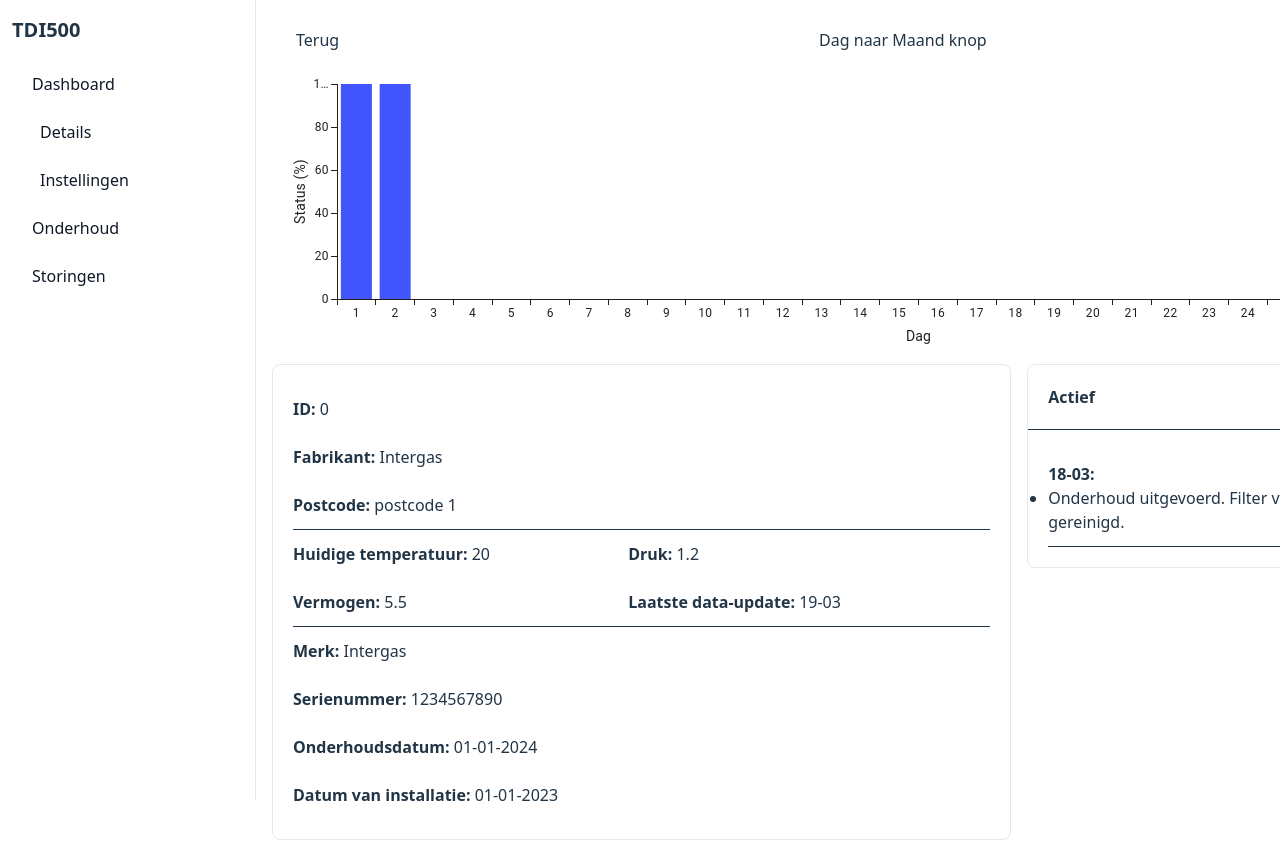
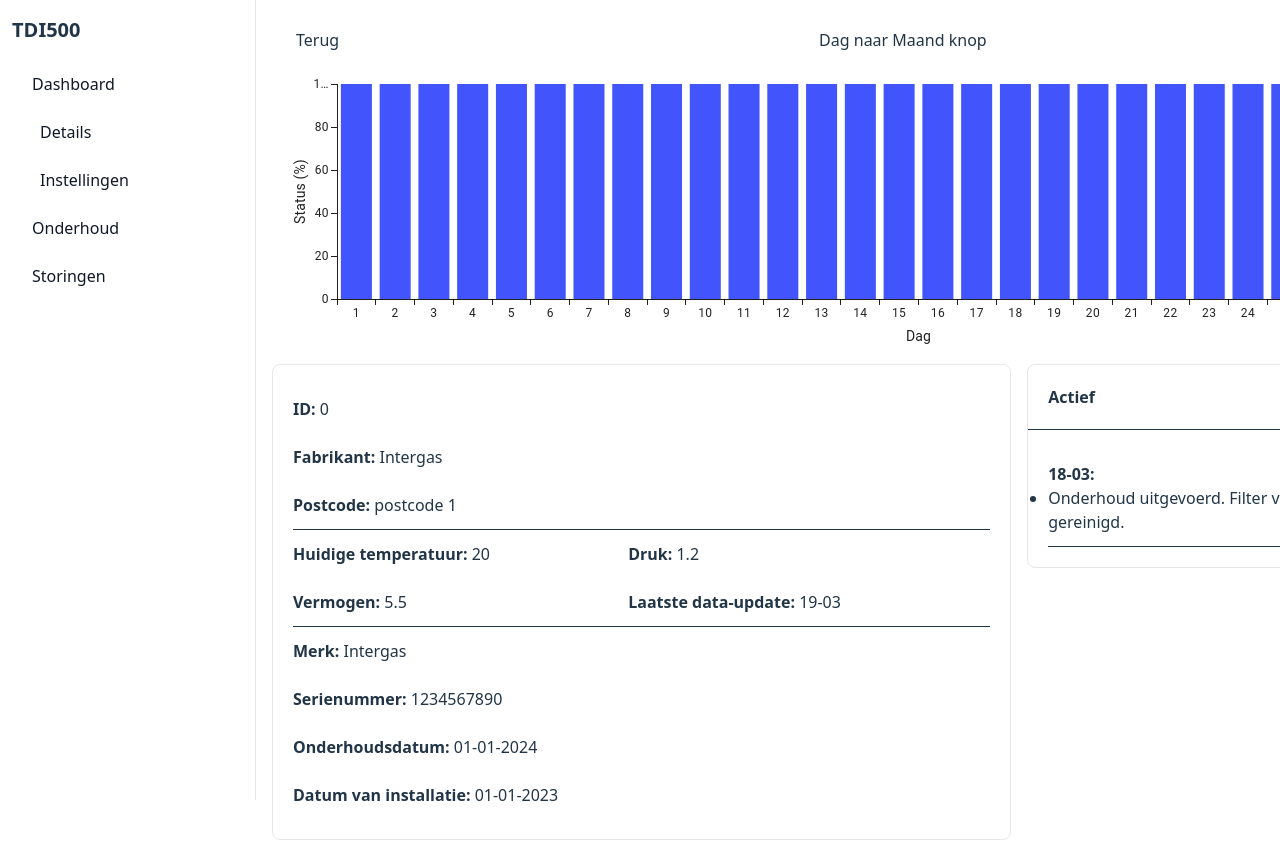
Before and after one commit to CurleyDS/Installateursportaal, a React (Vite) app: page /0 in a window 1280 px wide. Shown: the top 856 px of the page. Built offline with nearby package versions, Linux system fonts and the light colour scheme.

Commit message:
Added to dummy-data, small addition to Charts, started working on DetailsSettings

```diff
--- a/public/dummy-data.json
+++ b/public/dummy-data.json
@@ -25,10 +25,206 @@
                 },
                 {
                     "status": 200,
+                    "temperatuur": 19,
+                    "druk": 1.1,
+                    "vermogen": 5.6,
+                    "datum": "19-03"
+                },
+                {
+                    "status": 200,
+                    "temperatuur": 19,
+                    "druk": 1.1,
+                    "vermogen": 5.4,
+                    "datum": "20-03"
+                },
+                {
+                    "status": 200,
+                    "temperatuur": 20,
+                    "druk": 1.3,
+                    "vermogen": 5.2,
+                    "datum": "21-03"
+                },
+                {
+                    "status": 200,
+                    "temperatuur": 21,
+                    "druk": 1.3,
+                    "vermogen": 5.3,
+                    "datum": "22-03"
+                },
+                {
+                    "status": 200,
+                    "temperatuur": 21,
+                    "druk": 1.2,
+                    "vermogen": 5.5,
+                    "datum": "23-03"
+                },
+                {
+                    "status": 200,
+                    "temperatuur": 20,
+                    "druk": 1.4,
+                    "vermogen": 5.7,
+                    "datum": "24-03"
+                },
+                {
+                    "status": 200,
+                    "temperatuur": 19,
+                    "druk": 1.3,
+                    "vermogen": 5.2,
+                    "datum": "25-03"
+                },
+                {
+                    "status": 200,
+                    "temperatuur": 21,
+                    "druk": 1.1,
+                    "vermogen": 5.3,
+                    "datum": "26-03"
+                },
+                {
+                    "status": 200,
+                    "temperatuur": 21,
+                    "druk": 1.2,
+                    "vermogen": 5.2,
+                    "datum": "27-03"
+                },
+                {
+                    "status": 200,
+                    "temperatuur": 19,
+                    "druk": 1.4,
+                    "vermogen": 5.5,
+                    "datum": "28-03"
+                },
+                {
+                    "status": 200,
+                    "temperatuur": 20,
+                    "druk": 1.3,
+                    "vermogen": 5.4,
+                    "datum": "29-03"
+                },
+                {
+                    "status": 200,
                     "temperatuur": 20,
                     "druk": 1.2,
+                    "vermogen": 5.2,
+                    "datum": "30-03"
+                },
+                {
+                    "status": 200,
+                    "temperatuur": 21,
+                    "druk": 1.1,
                     "vermogen": 5.5,
-                    "datum": "19-03"
+                    "datum": "31-03"
+                },
+                {
+                    "status": 200,
+                    "temperatuur": 21,
+                    "druk": 1.3,
+                    "vermogen": 5.2,
+                    "datum": "01-04"
+                },
+                {
+                    "status": 200,
+                    "temperatuur": 21,
+                    "druk": 1.3,
+                    "vermogen": 5.4,
+                    "datum": "02-04"
+                },
+                {
+                    "status": 200,
+                    "temperatuur": 19,
+                    "druk": 1.2,
+                    "vermogen": 5.4,
+                    "datum": "03-04"
+                },
+                {
+                    "status": 200,
+                    "temperatuur": 20,
+                    "druk": 1.4,
+                    "vermogen": 5.2,
+                    "datum": "04-04"
+                },
+                {
+                    "status": 200,
+                    "temperatuur": 19,
+                    "druk": 1.1,
+                    "vermogen": 5.2,
+                    "datum": "05-04"
+                },
+                {
+                    "status": 200,
+                    "temperatuur": 20,
+                    "druk": 1.1,
+                    "vermogen": 5.2,
+                    "datum": "06-04"
+                },
+                {
+                    "status": 200,
+                    "temperatuur": 21,
+                    "druk": 1.3,
+                    "vermogen": 5.5,
+                    "datum": "07-04"
+                },
+                {
+                    "status": 200,
+                    "temperatuur": 19,
+                    "druk": 1.2,
+                    "vermogen": 5.2,
+                    "datum": "08-04"
+                },
+                {
+                    "status": 200,
+                    "temperatuur": 20,
+                    "druk": 1.2,
+                    "vermogen": 5.2,
+                    "datum": "09-03"
+                },
+                {
+                    "status": 200,
+                    "temperatuur": 21,
+                    "druk": 1.4,
+                    "vermogen": 5.5,
+                    "datum": "10-03"
+                },
+                {
+                    "status": 200,
+                    "temperatuur": 21,
+                    "druk": 1.3,
+                    "vermogen": 5.5,
+                    "datum": "11-03"
+                },
+                {
+                    "status": 200,
+                    "temperatuur": 20,
+                    "druk": 1.1,
+                    "vermogen": 5.5,
+                    "datum": "12-03"
+                },
+                {
+                    "status": 200,
+                    "temperatuur": 20,
+                    "druk": 1.1,
+                    "vermogen": 5.2,
+                    "datum": "13-03"
+                },
+                {
+                    "status": 200,
+                    "temperatuur": 21,
+                    "druk": 1.4,
+                    "vermogen": 5.5,
+                    "datum": "14-03"
+                },
+                {
+                    "status": 200,
+                    "temperatuur": 19,
+                    "druk": 1.4,
+                    "vermogen": 5.5,
+                    "datum": "15-03"
+                },
+                {
+                    "status": 200,
+                    "temperatuur": 21,
+                    "druk": 1.4,
+                    "vermogen": 5.5,
+                    "datum": "16-03"
                 }
             ],
             "logs": [
--- a/src/App.jsx
+++ b/src/App.jsx
@@ -3,6 +3,7 @@ import Main from './layouts/MainLayout';
 import District from './pages/District';
 import Home from './pages/Home';
 import Details from './pages/Details';
+import DetailsSettings from './pages/DetailsSettings';
 import './App.css'
 
 function App() {
@@ -13,6 +14,7 @@ function App() {
                     <Route path="/wijken" element={<District />} />
                     <Route index element={<Home />} />
                     <Route path="/:id" element={<Details />} />
+                    <Route path="/:id/Instellingen" element={<DetailsSettings />} />
                 </Route>
             </Routes>
         </Router>
--- a/src/pages/Details.jsx
+++ b/src/pages/Details.jsx
@@ -20,24 +20,36 @@ function Details() {
             label: "Status (%)",
             accessor: (item) => (item.status === 200 ? 100 : 0),
             xAxisKey: "x-band",
+            min: 0,
+            max: 100,
+            maxInterval: 100,
         },
         temperatuur: {
             type: "line",
             label: "Temperatuur (°C)",
             accessor: (item) => item.temperatuur,
             xAxisKey: "x-point",
+            min: 0,
+            max: 30,
+            maxInterval: 1,
         },
         druk: {
             type: "line",
             label: "Druk (bar)",
             accessor: (item) => item.druk,
             xAxisKey: "x-point",
+            min: 0,
+            max: 2,
+            maxInterval: 0.1,
         },
         vermogen: {
             type: "line",
             label: "Vermogen (kW)",
             accessor: (item) => item.vermogen,
             xAxisKey: "x-point",
+            min: 0,
+            max: 6,
+            maxInterval: 0.1,
         },
     };
 
@@ -155,7 +167,14 @@ function Details() {
                             label: "Dag",
                         },
                     ]}
-                    yAxis={[{ id: "y-axis-id" }]}
+                    yAxis={[
+                        {
+                            id: "y-axis-id",
+                            min: chartConfig[selectedFilter].min,
+                            max: chartConfig[selectedFilter].max,
+                            maxInterval: chartConfig[selectedFilter].maxInterval,
+                        }
+                    ]}
                     height={300}
                 >
                     {chartConfig[selectedFilter].type === "bar" && <BarPlot />}
--- /dev/null
+++ b/src/pages/DetailsSettings.jsx
@@ -0,0 +1,59 @@
+import { useState, useEffect } from 'react'
+import { useParams, Link } from 'react-router-dom';
+import { ChartContainer } from '@mui/x-charts/ChartContainer';
+import { BarPlot } from '@mui/x-charts/BarChart';
+import { LinePlot, MarkPlot } from '@mui/x-charts/LineChart';
+import { ChartsYAxis } from '@mui/x-charts/ChartsYAxis';
+import { ChartsXAxis } from '@mui/x-charts/ChartsXAxis';
+
+function DetailsSettings() {
+    const [loading, setLoading] = useState(false);
+    const [error, setError] = useState(null);
+    const { id } = useParams(); // is a string. if it needs to be a number, convert it using Number(id)
+    const [pomp, setPomp] = useState({});
+
+    useEffect(() => {
+        const fetchData = async () => {
+            fetch('/dummy-data.json')
+            .then((response) => {
+                if (!response.ok) {
+                    throw new Error('Network response was not ok');
+                }
+                return response.json();
+            })
+            .then((data) => {
+                const item = data.heatpumps.find((item) => item.id === Number(id));
+                if (!item) {
+                    throw new Error('Item not found');
+                }
+                return item;
+            })
+            .then((item) => {
+                setPomp(item);
+                setLoading(true);
+            })
+            .catch((error) => {
+                setError(error);
+                setLoading(true);
+            });
+        }
+
+        fetchData();
+    }, []);
+
+    if (loading) {
+        return (
+            <>
+                {/* Instellingen */}
+            </>
+        )
+    } else {
+        return (
+            <div className="flex justify-between items-start w-full">
+                <p className="text-gray-500">Loading...</p>
+            </div>
+        )
+    }
+}
+
+export default DetailsSettings
```
